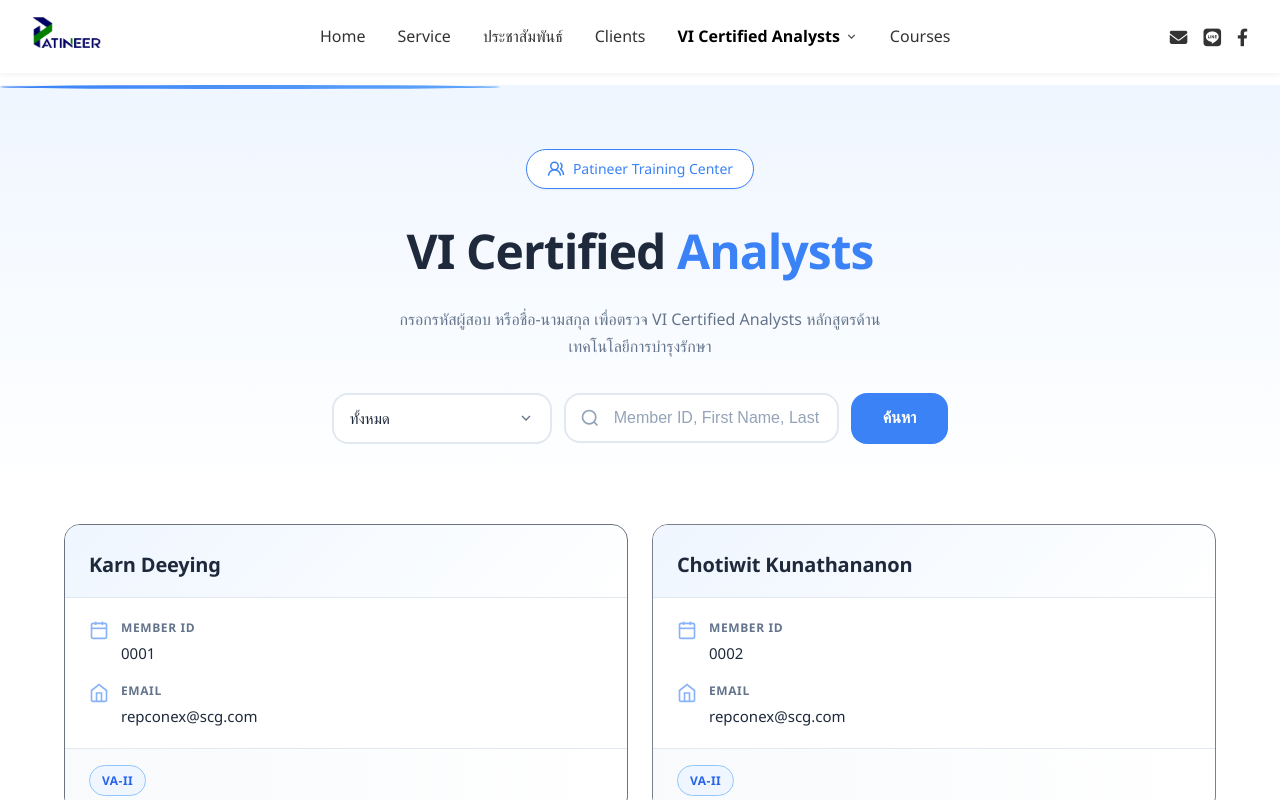
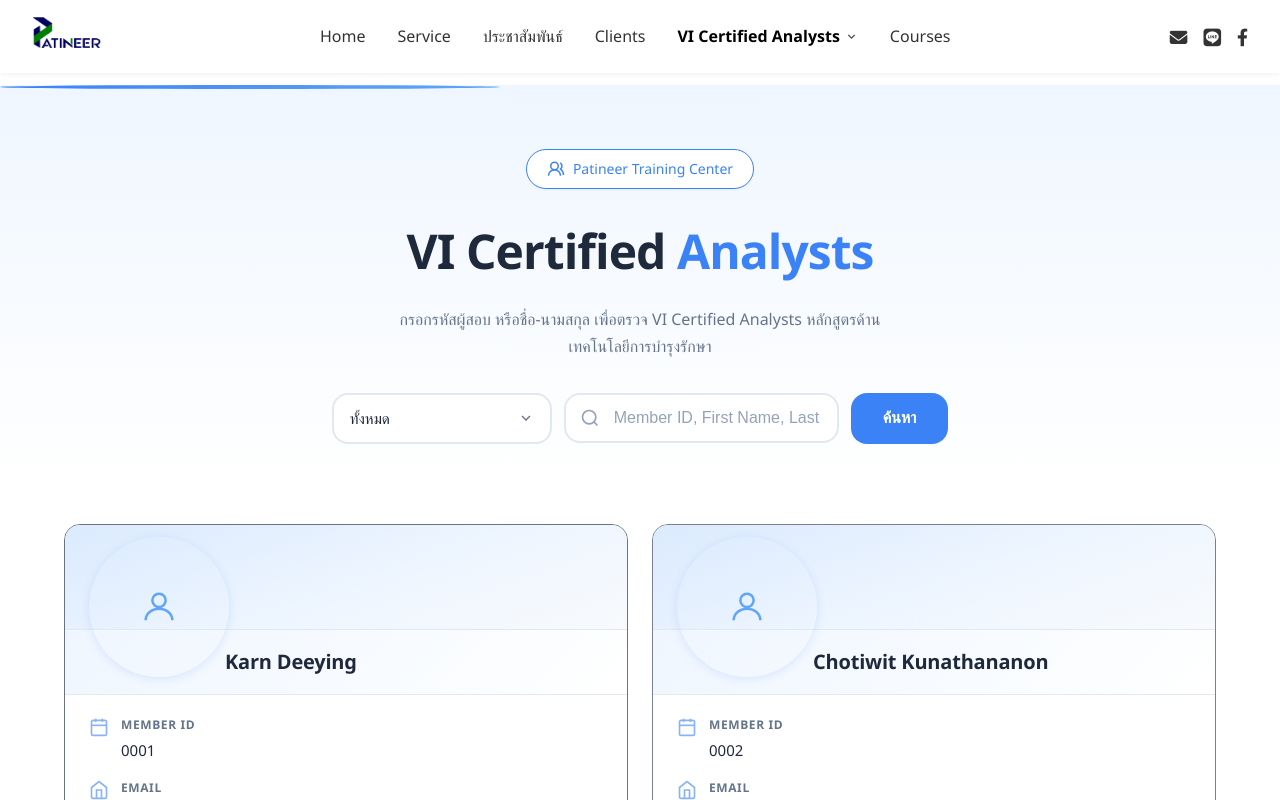
Before and after one commit to Sulapat/htdocs-v-3, a Vue app: page /result in a window 1280 px wide. Shown: the top 800 px of the page. Built offline with nearby package versions, Linux system fonts and the light colour scheme.

Commit message:
แก้ไขกาใส่ภาพทั้งหน้า TestResult และ course

```diff
--- a/src/assets/css/styles.css
+++ b/src/assets/css/styles.css
@@ -243,6 +243,58 @@
 }
 
 /* =============================================
+   Result Card - Avatar / Photo Area
+   ============================================= */
+.result-avatar-area {
+  display: flex;
+  align-items: flex-end;
+  justify-content: center;
+  height: 105px;
+  background: linear-gradient(160deg, #dbeafe 0%, #eff6ff 60%, #f8fafc 100%);
+  border-bottom: 1px solid var(--color-border);
+  position: relative;
+  overflow: visible;
+}
+
+.result-avatar-placeholder {
+  width: 140px;
+  height: 140px;
+  border-radius: 50%;
+  display: flex;
+  align-items: center;
+  justify-content: center;
+  color: var(--color-primary-light);
+  position: absolute;
+  bottom: -48px;
+  left: 1.5rem;
+  box-shadow: 0 2px 10px rgba(59, 130, 246, 0.15);
+  transition: var(--transition);
+  overflow: hidden;
+  z-index: 10;
+  background: transparent;
+
+}
+
+.result-avatar-placeholder img {
+  width: 100%;
+  height: 100%;
+  object-fit: cover;
+  object-position: center top;
+  border-radius: 50%;
+}
+
+.result-card:hover .result-avatar-placeholder {
+  border-color: var(--color-primary);
+  box-shadow: 0 4px 14px rgba(59, 130, 246, 0.25);
+}
+
+/* Push header content right to make room for avatar */
+.result-header {
+  padding-top: 1rem !important;
+  padding-left: 10rem !important;
+}
+
+/* =============================================
    Result Card - Enhanced Design
    ============================================= */
 .result-card {
@@ -285,6 +337,7 @@
   background: linear-gradient(135deg, var(--color-primary-bg) 0%, transparent 100%);
   border-bottom: 1px solid var(--color-border);
   position: relative;
+  z-index: 1;
 }
 
 .result-header::after {
--- a/src/components/TestResult.vue
+++ b/src/components/TestResult.vue
@@ -92,6 +92,15 @@
       <div v-else-if="isEmpty" class="results-container">
         <div class="results-grid">
           <div v-for="(result, index) in pagedData" :key="result.Member" class="result-card" :style="{ borderColor: cardBorderColor(index, pagedData.length) }">
+            <div class="result-avatar-area">
+              <div class="result-avatar-placeholder">
+                <img v-if="getcandidatesrPhoto(result.ID)" :src="getcandidatesrPhoto(result.ID)" :alt="result['First Name'] + ' ' + result['Last Name']" />
+                <svg v-else xmlns="http://www.w3.org/2000/svg" width="40" height="40" viewBox="0 0 24 24" fill="none" stroke="currentColor" stroke-width="1.5">
+                  <circle cx="12" cy="8" r="4"/>
+                  <path d="M4 20c0-4 3.6-7 8-7s8 3 8 7"/>
+                </svg>
+              </div>
+            </div>
             <div class="result-header">
               <div class="result-name">{{ result['First Name'] }} {{ result['Last Name'] }}</div>
             </div>
@@ -145,6 +154,15 @@
       <div v-else-if="!isEmpty" class="results-container">
         <div class="results-grid">
           <div v-for="(result, index) in pagedSearchData" :key="result.Member" class="result-card" :style="{ borderColor: cardBorderColor(index, pagedSearchData.length) }">
+            <div class="result-avatar-area">
+              <div class="result-avatar-placeholder">
+                <img v-if="getcandidatesrPhoto(result.ID)" :src="getcandidatesrPhoto(result.ID)" :alt="result['First Name'] + ' ' + result['Last Name']" />
+                <svg v-else xmlns="http://www.w3.org/2000/svg" width="40" height="40" viewBox="0 0 24 24" fill="none" stroke="currentColor" stroke-width="1.5">
+                  <circle cx="12" cy="8" r="4"/>
+                  <path d="M4 20c0-4 3.6-7 8-7s8 3 8 7"/>
+                </svg>
+              </div>
+            </div>
             <div class="result-header">
               <div class="result-name">{{ result['First Name'] }} {{ result['Last Name'] }}</div>
             </div>
@@ -181,6 +199,18 @@
 import { useRoute } from 'vue-router'
 // ✅ เปลี่ยนมาใช้ getDataByFilter แทน dataByFilter (static object)
 import { sampleData, getDataByFilter } from '@/data/sampleData.js'
+
+// โหลดรูปภาพทั้งหมดใน assets/images/candidates/ ชื่อไฟล์ตรงกับ ID (เช่น 1.png, 2.png)
+const candidateImages = import.meta.glob('@/assets/images/candidates/*.{png,jpg,jpeg,webp}', { eager: true })
+
+function getcandidatesrPhoto(id) {
+  const exts = ['png', 'jpg', 'jpeg', 'webp']
+  for (const ext of exts) {
+    const mod = candidateImages[`/src/assets/images/candidates/${id}.${ext}`]
+    if (mod) return mod.default
+  }
+  return null
+}
 
 const route = useRoute()
 const dropdownRef  = ref(null)
```
Also changed, not shown: src/data/coursesdetail.js (+63 -53 lines).
